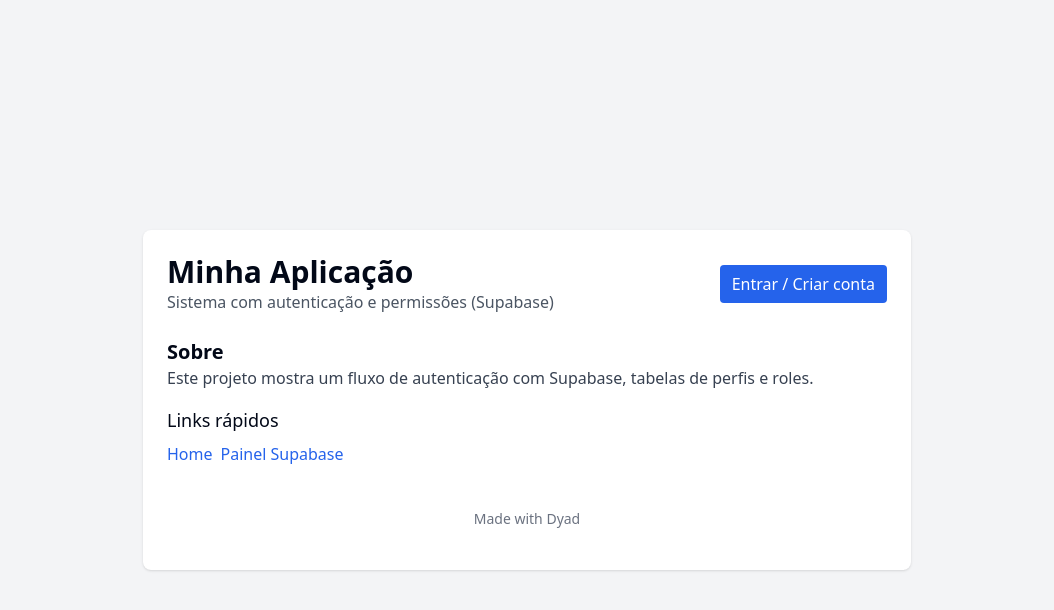
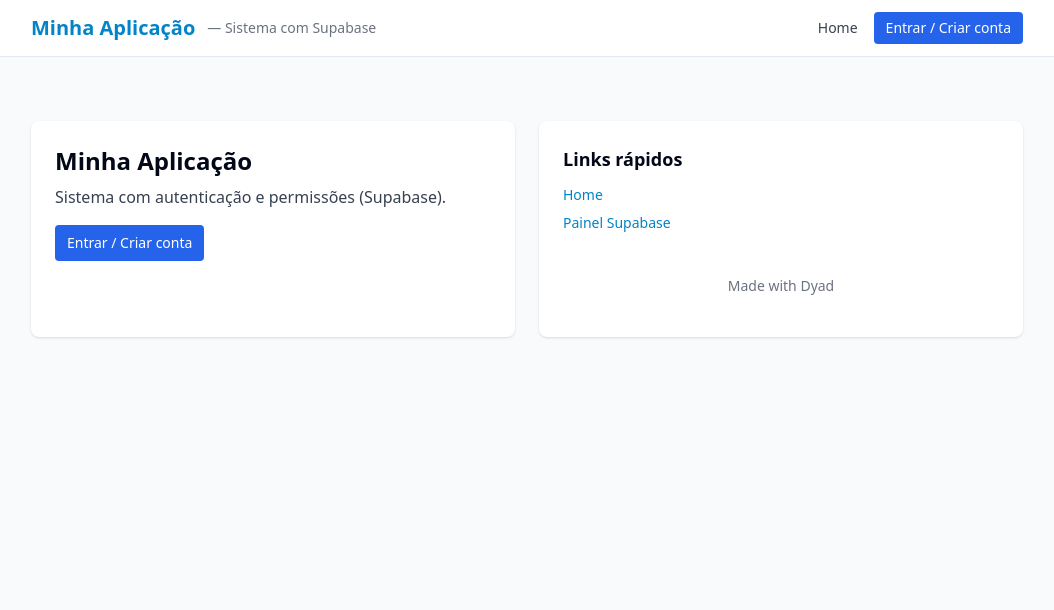
Before and after one commit to EliasWilliamdev/Authentication-Project, a React (Vite) app: page / in a window 1280 px wide. Shown: the top 610 px of the page, without its empty margins (113-1167 px from the left). Built offline with nearby package versions, Linux system fonts and the light colour scheme.

Commit message:
[dyad] Melhorias de UI pós-login: cabeçalho, cartão de boas-vindas e toast - wrote 3 file(s)

```diff
--- /dev/null
+++ b/src/components/Header.tsx
@@ -0,0 +1,79 @@
+import React from "react";
+import { Link, useNavigate } from "react-router-dom";
+import { useAuth } from "@/hooks/useAuth";
+import { showSuccess, showError } from "@/utils/toast";
+
+const Header: React.FC = () => {
+  const { user, profile, signOut } = useAuth();
+  const navigate = useNavigate();
+
+  const handleSignOut = async () => {
+    // signOut returns a promise from supabase; we call and then navigate
+    // allow errors to surface, but show a friendly toast for UX
+    const res = await signOut();
+    // supabase returns an object; show success and redirect
+    // @ts-ignore
+    if (res?.error) {
+      // show error message but don't swallow exception (we don't catch)
+      showError(res.error.message || "Erro ao sair");
+      return;
+    }
+    showSuccess("Você saiu com sucesso.");
+    navigate("/login", { replace: true });
+  };
+
+  return (
+    <header className="w-full bg-white border-b">
+      <div className="max-w-5xl mx-auto px-4 py-3 flex items-center justify-between">
+        <div className="flex items-center space-x-3">
+          <Link to="/" className="text-xl font-semibold text-sky-600 hover:text-sky-700">
+            Minha Aplicação
+          </Link>
+          <span className="text-sm text-gray-500">— Sistema com Supabase</span>
+        </div>
+
+        <nav className="flex items-center space-x-4">
+          <Link to="/" className="text-sm text-gray-700 hover:underline">
+            Home
+          </Link>
+
+          {user ? (
+            <div className="flex items-center space-x-3">
+              <div className="text-right">
+                <div className="text-sm font-medium">{user.email}</div>
+                <div className="text-xs text-gray-500">{profile?.role ?? "USER"}</div>
+              </div>
+
+              <button
+                onClick={() => navigate("/")}
+                className="px-3 py-1.5 bg-gray-100 text-gray-800 rounded hover:bg-gray-200 text-sm"
+                title="Ir para o dashboard"
+              >
+                Dashboard
+              </button>
+
+              <button
+                onClick={handleSignOut}
+                className="px-3 py-1.5 bg-red-500 text-white rounded hover:bg-red-600 text-sm"
+                title="Sair"
+              >
+                Sair
+              </button>
+            </div>
+          ) : (
+            <div className="flex items-center space-x-2">
+              <Link
+                to="/login"
+                className="px-3 py-1.5 bg-blue-600 text-white rounded hover:bg-blue-700 text-sm"
+              >
+                Entrar / Criar conta
+              </Link>
+            </div>
+          )}
+        </nav>
+      </div>
+    </header>
+  );
+};
+
+export default Header;
--- /dev/null
+++ b/src/components/WelcomeCard.tsx
@@ -0,0 +1,70 @@
+import React from "react";
+import { useNavigate } from "react-router-dom";
+import { useAuth } from "@/hooks/useAuth";
+import { showSuccess } from "@/utils/toast";
+
+const WelcomeCard: React.FC = () => {
+  const { user, profile, refreshProfile } = useAuth();
+  const navigate = useNavigate();
+  const [visible, setVisible] = React.useState(true);
+
+  if (!user || !visible) return null;
+
+  const handleGoToProfile = () => {
+    // We don't have a profile page implemented yet; navigate to home for now
+    showSuccess("Abrindo perfil...");
+    refreshProfile();
+    navigate("/", { replace: false });
+  };
+
+  return (
+    <div className="max-w-3xl mx-auto mt-6">
+      <div className="bg-gradient-to-r from-sky-50 to-white border rounded-lg shadow-sm p-5 flex flex-col md:flex-row md:items-center md:justify-between">
+        <div>
+          <h3 className="text-lg font-semibold">Bem-vindo de volta</h3>
+          <p className="text-sm text-gray-600 mt-1">
+            Você está logado como <span className="font-medium">{user.email}</span>
+            {profile?.first_name || profile?.last_name ? (
+              <span className="text-sm text-gray-700"> — {profile.first_name} {profile.last_name}</span>
+            ) : null}
+          </p>
+          <p className="text-sm text-gray-500 mt-2">
+            Role: <span className="font-medium">{profile?.role ?? "USER"}</span>
+          </p>
+
+          <div className="mt-3 flex flex-wrap gap-2">
+            <button
+              onClick={handleGoToProfile}
+              className="px-3 py-2 bg-blue-600 text-white rounded hover:bg-blue-700 text-sm"
+            >
+              Ver perfil
+            </button>
+
+            <button
+              onClick={() => navigate("/")}
+              className="px-3 py-2 bg-gray-100 text-gray-800 rounded hover:bg-gray-200 text-sm"
+            >
+              Ir ao painel
+            </button>
+          </div>
+        </div>
+
+        <div className="mt-4 md:mt-0 md:text-right flex items-start md:items-center gap-3">
+          <div className="hidden md:block text-sm text-gray-500">Dica: use o botão 'Ver perfil' para atualizar suas informações.</div>
+          <button
+            onClick={() => {
+              setVisible(false);
+              showSuccess("Mensagem dispensada");
+            }}
+            className="px-2 py-1 text-sm text-gray-500 hover:text-gray-700"
+            aria-label="Fechar"
+          >
+            Fechar
+          </button>
+        </div>
+      </div>
+    </div>
+  );
+};
+
+export default WelcomeCard;
--- a/src/pages/Index.tsx
+++ b/src/pages/Index.tsx
@@ -2,37 +2,62 @@ import React from "react";
 import { Link } from "react-router-dom";
 import { MadeWithDyad } from "@/components/made-with-dyad";
 import { useAuth } from "@/hooks/useAuth";
+import Header from "@/components/Header";
+import WelcomeCard from "@/components/WelcomeCard";
+import { showSuccess } from "@/utils/toast";
 
 const Index: React.FC = () => {
   const { user, profile, signOut } = useAuth();
 
+  React.useEffect(() => {
+    // Show a one-time welcome toast after login
+    if (user && !localStorage.getItem("app_welcomed")) {
+      showSuccess(`Bem-vindo, ${user.email}`);
+      localStorage.setItem("app_welcomed", "1");
+    }
+  }, [user]);
+
   return (
-    <div className="min-h-screen flex items-center justify-center bg-gray-100 p-4">
-      <div className="max-w-3xl w-full bg-white rounded-lg shadow p-6">
-        <div className="flex items-center justify-between mb-6">
+    <div className="min-h-screen bg-gray-50">
+      <Header />
+
+      <main className="max-w-5xl mx-auto px-4 py-8">
+        <WelcomeCard />
+
+        <div className="mt-8 grid grid-cols-1 md:grid-cols-2 gap-6">
+          <div className="bg-white rounded-lg shadow p-6">
+            <h2 className="text-2xl font-semibold">Minha Aplicação</h2>
+            <p className="text-gray-700 mt-2">
+              Sistema com autenticação e permissões (Supabase).
+            </p>
+
+            <div className="mt-4">
+              {user ? (
+                <div className="flex items-center justify-between">
                   <div>
-            <h1 className="text-3xl font-bold">Minha Aplicação</h1>
-            <p className="text-gray-600">Sistema com autenticação e permissões (Supabase)</p>
-          </div>
-
-          <div>
-            {user ? (
-              <div className="flex items-center space-x-4">
-                <div className="text-right">
                     <div className="font-medium">{user.email}</div>
                     <div className="text-sm text-gray-500">{profile?.role ?? "USER"}</div>
                   </div>
+
+                  <div className="flex items-center gap-2">
+                    <Link
+                      to="/login"
+                      className="px-3 py-2 bg-gray-100 text-gray-800 rounded hover:bg-gray-200 text-sm"
+                    >
+                      Gerenciar conta
+                    </Link>
                     <button
                       onClick={() => signOut()}
-                  className="px-3 py-2 bg-red-500 text-white rounded hover:bg-red-600"
+                      className="px-3 py-2 bg-red-500 text-white rounded hover:bg-red-600 text-sm"
                     >
                       Sair
                     </button>
                   </div>
+                </div>
               ) : (
                 <Link
                   to="/login"
-                className="px-3 py-2 bg-blue-600 text-white rounded hover:bg-blue-700"
+                  className="inline-block px-3 py-2 bg-blue-600 text-white rounded hover:bg-blue-700 text-sm"
                 >
                   Entrar / Criar conta
                 </Link>
@@ -40,30 +65,15 @@ const Index: React.FC = () => {
             </div>
           </div>
 
-        <div className="space-y-4">
-          <div>
-            <h2 className="text-xl font-semibold">Sobre</h2>
-            <p className="text-gray-700">
-              Este projeto mostra um fluxo de autenticação com Supabase, tabelas de perfis e roles.
-            </p>
-          </div>
-
-          <div>
-            <h3 className="text-lg font-medium">Links rápidos</h3>
-            <div className="mt-2 space-x-2">
-              <Link to="/" className="text-blue-600 hover:underline">
+          <div className="bg-white rounded-lg shadow p-6">
+            <h3 className="text-lg font-semibold">Links rápidos</h3>
+            <div className="mt-3 space-y-2 text-sm">
+              <Link to="/" className="text-sky-600 hover:underline block">
                 Home
               </Link>
-              <a
-                href="https://app.supabase.com"
-                target="_blank"
-                rel="noreferrer"
-                className="text-blue-600 hover:underline"
-              >
+              <a href="https://app.supabase.com" target="_blank" rel="noreferrer" className="text-sky-600 hover:underline block">
                 Painel Supabase
               </a>
-            </div>
-          </div>
             </div>
 
             <div className="mt-6">
@@ -71,6 +81,8 @@ const Index: React.FC = () => {
             </div>
           </div>
         </div>
+      </main>
+    </div>
   );
 };
 
```
Lines whose indentation alone changed are shown as unchanged.
